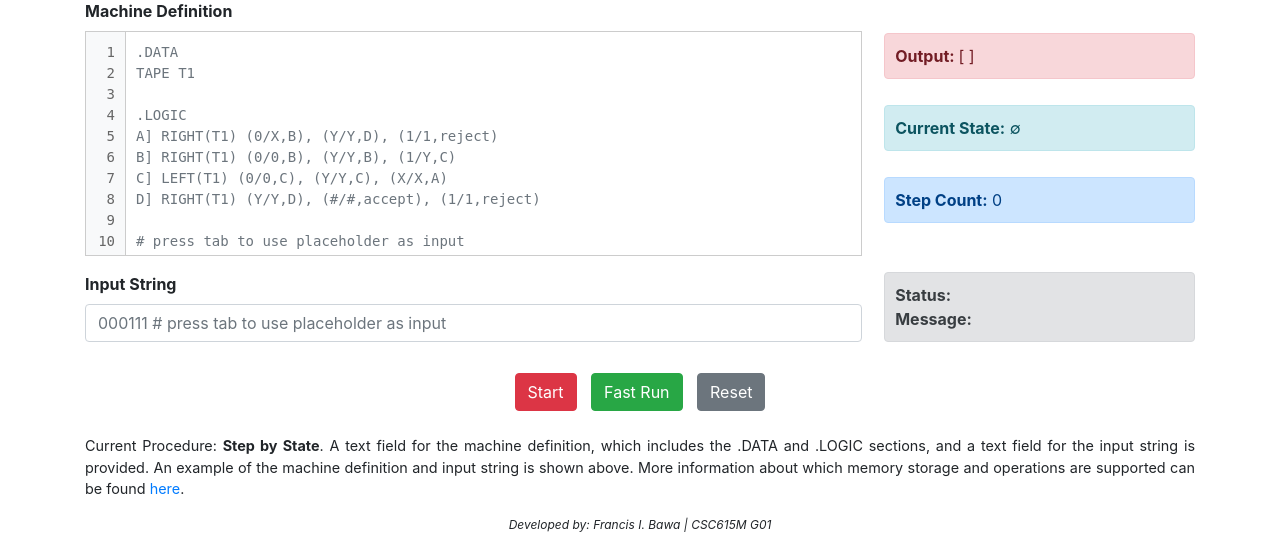
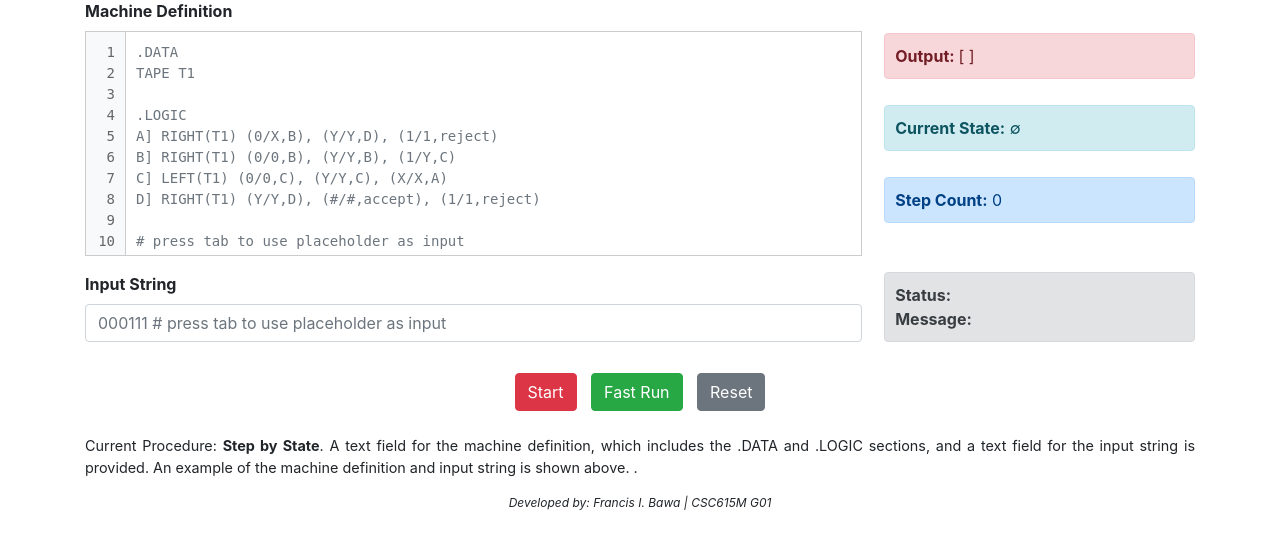
Before and after one commit to francisisip/abstract-machine-interpreter, a Flask app: page / in a window 1280 px wide. Shown: the part 341-891 px from the top of the page. After the commit the page ends 851 px from the top, so only its background shows below. Run offline with Flask 3, Linux system fonts and the light colour scheme; data that the repository does not hold is empty; some libraries are stand-ins or nearby versions.

Commit message:
fix: readme and invalid link

```diff
--- a/src/templates/index.html
+++ b/src/templates/index.html
@@ -151,8 +151,7 @@ D] RIGHT(T1) (Y/Y,D), (#/#,accept), (1/1,reject)
 <br>
 <p style="text-align: justify; font-size: 0.90rem;">
   Current Procedure: <b>{{ procedure }}</b>. A text field for the machine definition, which includes the .DATA and .LOGIC sections,
-  and a text field for the input string is provided. An example of the machine definition and input string is shown above.
-  More information about which memory storage and operations are supported can be found <a href="">here</a>.
+  and a text field for the input string is provided. An example of the machine definition and input string is shown above. .
 </p>
 <p style="text-align: center; font-size: 0.75rem; font-style: italic;">Developed by: Francis I. Bawa | CSC615M G01</p>
 
--- a/src/templates/multiple_inputs.html
+++ b/src/templates/multiple_inputs.html
@@ -99,7 +99,6 @@ D] RIGHT(T1) (Y/Y,D), (#/#,accept), (1/1,reject)
 <p style="text-align: justify; font-size: 0.90rem;">
   Current Procedure: <b>{{ procedure }}</b>. A text field for the machine definition, which includes the .DATA and .LOGIC sections,
   and a text field for the input string is provided. An example of the machine definition and input string is shown above.
-  More information about which memory storage and operations are supported can be found <a href="">here</a>.
 </p>
 <p style="text-align: center; font-size: 0.75rem; font-style: italic;">Developed by: Francis I. Bawa | CSC615M G01</p>
 
```
Also changed, not shown: README.md.
